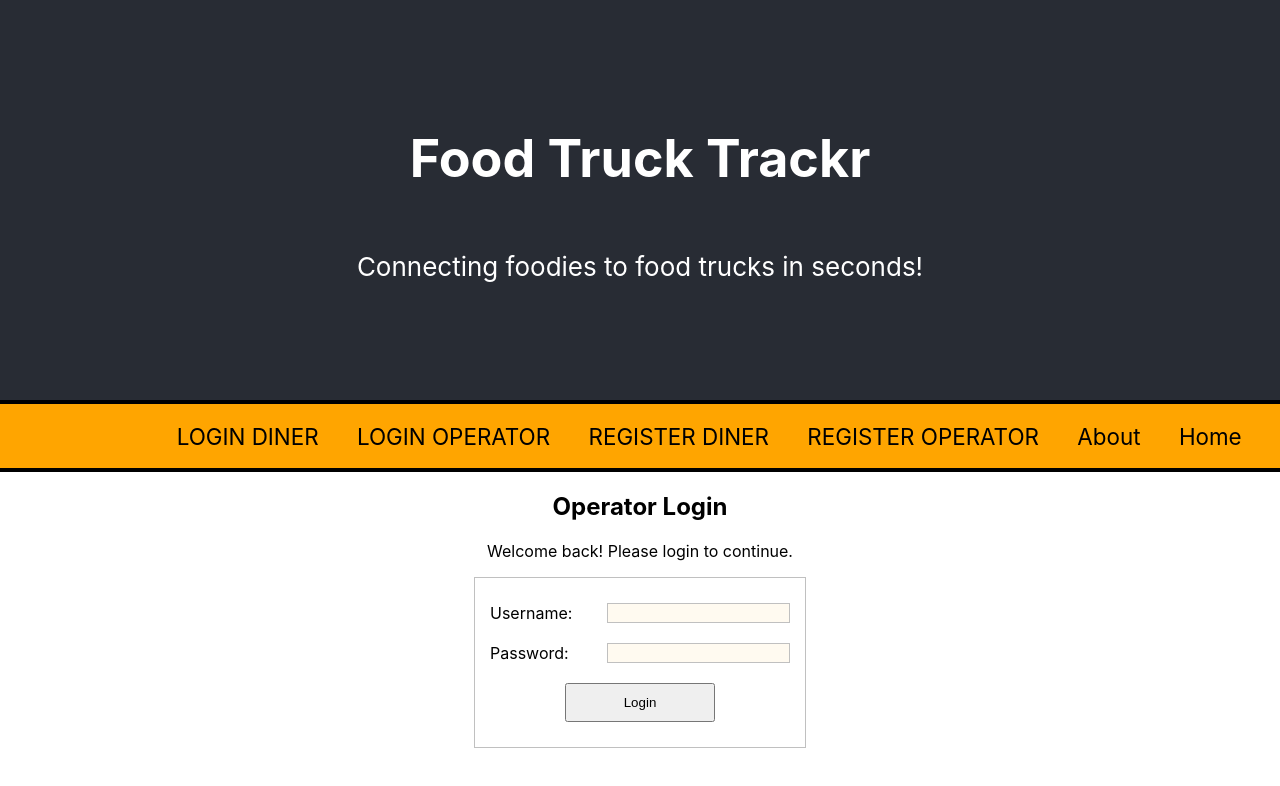
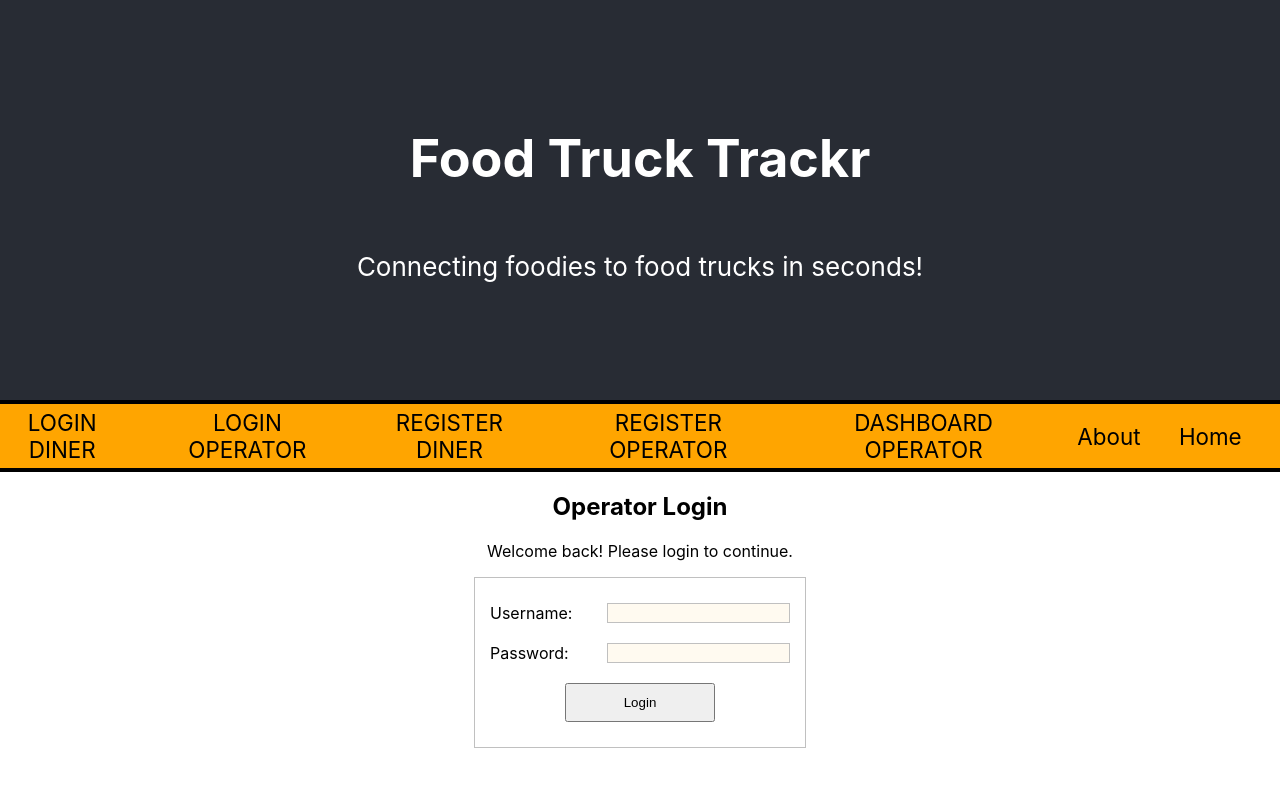
Before and after one commit to WEBPT23-Food-Truck-Tracker-AaronSoler/FrontEnd, a React (Create React App) app in the folder food-truck-trackr/: page /login-operator in a window 1280 px wide. Shown: the top 786 px of the page. Built offline with nearby package versions, Linux system fonts and the light colour scheme; no server answers.

Commit message:
private route working for operator

```diff
--- a/food-truck-trackr/src/App.js
+++ b/food-truck-trackr/src/App.js
@@ -1,12 +1,19 @@
 import React, { useEffect } from 'react';
 import './App.css';
+import {connect} from 'react-redux'
+import { Route } from 'react-router-dom';
+
+import Navigation from "./components/Navigation";
+import PrivateRoute from './components/PrivateRoute';
+
 import DinerLogin from './components/DinerLogin';
 import DinerRegistration from './components/DinerRegistration';
+
 import OperatorLogin from './components/OperatorLogin';
 import OperatorRegistration from './components/OperatorRegistration';
-import Navigation from "./components/Navigation";
-import {connect} from 'react-redux'
-import { Route } from 'react-router-dom';
+import OperatorDashboard from './components/OperatorDashboard';
+
+
 
 import {getUsers, loginDiner, loginOperator} from './actions'
 
@@ -29,6 +36,8 @@ function App(props) {
       <Route  path="/register-operator" component={OperatorRegistration} />
       <Route  path="/login-operator" render={() => <OperatorLogin loginOperator={props.loginOperator} />} />
 
+      <PrivateRoute path="/dashboard-operator" component={OperatorDashboard} />
+
     </div>
   );
 }
--- a/food-truck-trackr/src/components/Navigation.js
+++ b/food-truck-trackr/src/components/Navigation.js
@@ -28,6 +28,9 @@ const Navigation = () => {
       <Link to="/register-diner">REGISTER DINER</Link>
       <Link to="/register-operator">REGISTER OPERATOR</Link>
 
+      {/* Private route testing */}
+      <Link to="/dashboard-operator">DASHBOARD OPERATOR</Link>
+
       <Link to="/marketing">About</Link>
       <Link to="/">Home</Link>
     </NavigationDiv>
--- a/food-truck-trackr/src/components/PrivateRoute.js
+++ b/food-truck-trackr/src/components/PrivateRoute.js
@@ -18,3 +18,5 @@ const PrivateRoute = ({component: Component, ...props}) => {
         />
     )
 }
+
+export default PrivateRoute;
```
